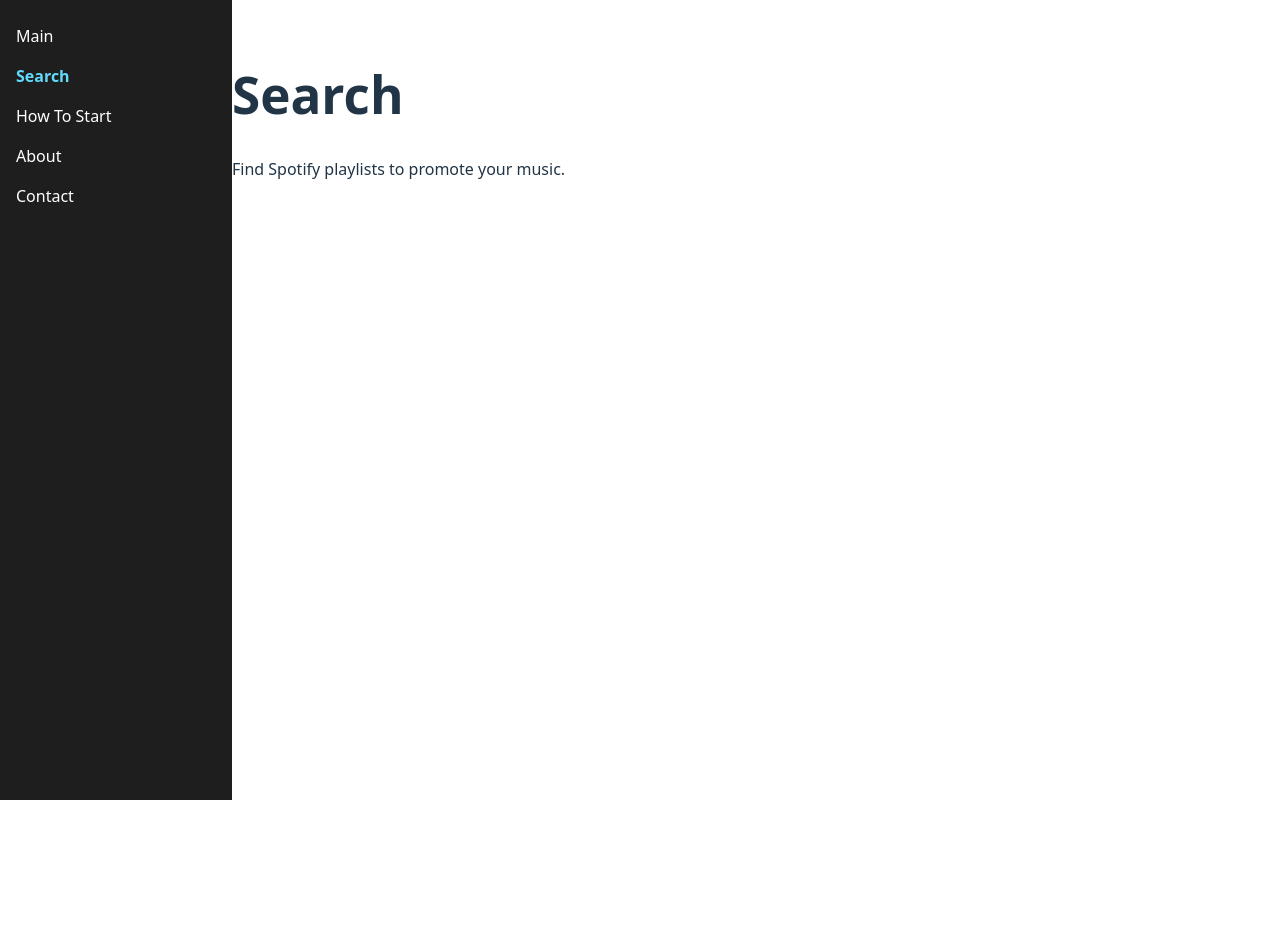
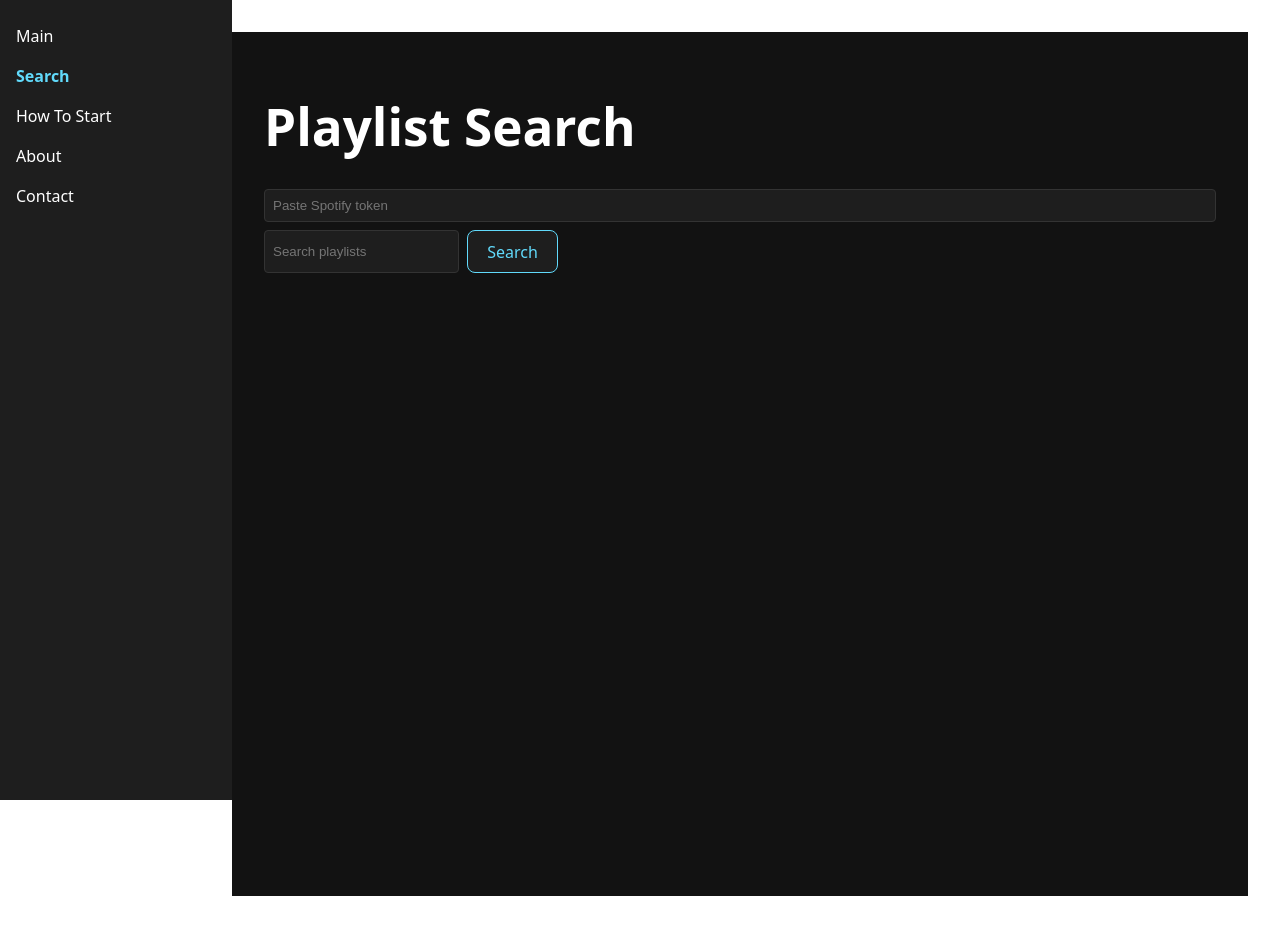
Before and after one commit to LaionFromNight/PlaylistRadar, a React (Vite) app: page /search in a window 1280 px wide. Before the commit the page ends 800 px from the top, so only its background shows below. Built offline with nearby package versions, Linux system fonts and the light colour scheme.

Commit message:
Add SearchPage playlist search

```diff
--- a/src/App.jsx
+++ b/src/App.jsx
@@ -1,7 +1,7 @@
 import React from 'react';
 import { NavLink, Routes, Route } from 'react-router-dom';
 import MainPage from './MainPage.jsx';
-import Search from './Search.jsx';
+import SearchPage from './SearchPage.jsx';
 import HowToStart from './HowToStart.jsx';
 import About from './About.jsx';
 import Contact from './Contact.jsx';
@@ -58,7 +58,7 @@ export default function App() {
       <div className="content">
         <Routes>
           <Route path="/" element={<MainPage />} />
-          <Route path="/search" element={<Search />} />
+          <Route path="/search" element={<SearchPage />} />
           <Route path="/how-to-start" element={<HowToStart />} />
           <Route path="/about" element={<About />} />
           <Route path="/contact" element={<Contact />} />
--- a/src/Search.jsx
+++ /dev/null
@@ -1,10 +0,0 @@
-import React from 'react';
-
-export default function Search() {
-  return (
-    <div>
-      <h1>Search</h1>
-      <p>Find Spotify playlists to promote your music.</p>
-    </div>
-  );
-}
--- /dev/null
+++ b/src/SearchPage.css
@@ -0,0 +1,48 @@
+.search-page {
+  background-color: #121212;
+  color: #ffffff;
+  padding: 2rem;
+  min-height: 100vh;
+}
+
+.search-form {
+  margin-bottom: 1rem;
+  display: flex;
+  flex-direction: column;
+  gap: 0.5rem;
+}
+
+.search-bar {
+  display: flex;
+  gap: 0.5rem;
+}
+
+.search-page input {
+  padding: 0.5rem;
+  border-radius: 4px;
+  border: 1px solid #333;
+  background-color: #1e1e1e;
+  color: #fff;
+}
+
+.search-page button {
+  background-color: #1e1e1e;
+  color: #61dafb;
+  border: 1px solid #61dafb;
+}
+
+.search-page a {
+  color: #61dafb;
+}
+
+.error {
+  color: red;
+}
+
+.results li {
+  margin-bottom: 0.5rem;
+}
+
+.details {
+  color: #ccc;
+}
--- /dev/null
+++ b/src/SearchPage.jsx
@@ -0,0 +1,83 @@
+import React, { useState } from 'react';
+import './SearchPage.css';
+
+export default function SearchPage() {
+  const [token, setToken] = useState('');
+  const [query, setQuery] = useState('');
+  const [playlists, setPlaylists] = useState([]);
+  const [error, setError] = useState('');
+
+  const handleSearch = async (e) => {
+    e.preventDefault();
+    setError('');
+    if (!token) {
+      setError('Token is required');
+      return;
+    }
+    try {
+      const response = await fetch(
+        `https://api.spotify.com/v1/search?q=${encodeURIComponent(query)}&type=playlist&limit=10`,
+        {
+          headers: {
+            Authorization: `Bearer ${token}`,
+          },
+        },
+      );
+      if (!response.ok) {
+        if (response.status === 401) {
+          setError('Invalid or expired token');
+        } else {
+          setError(`Error ${response.status}`);
+        }
+        setPlaylists([]);
+        return;
+      }
+      const data = await response.json();
+      setPlaylists(data.playlists.items || []);
+    } catch (err) {
+      setError('Failed to fetch data');
+      setPlaylists([]);
+    }
+  };
+
+  return (
+    <div className="search-page">
+      <h1>Playlist Search</h1>
+      <form onSubmit={handleSearch} className="search-form">
+        <input
+          type="text"
+          placeholder="Paste Spotify token"
+          value={token}
+          onChange={(e) => setToken(e.target.value)}
+          className="token-input"
+        />
+        <div className="search-bar">
+          <input
+            type="text"
+            placeholder="Search playlists"
+            value={query}
+            onChange={(e) => setQuery(e.target.value)}
+          />
+          <button type="submit">Search</button>
+        </div>
+      </form>
+      {error && <p className="error">{error}</p>}
+      <ul className="results">
+        {playlists.map((pl) => (
+          <li key={pl.id}>
+            <a
+              href={pl.external_urls.spotify}
+              target="_blank"
+              rel="noopener noreferrer"
+            >
+              {pl.name}
+            </a>
+            <span className="details">
+              {' '}– {pl.owner.display_name} ({pl.tracks.total} tracks)
+            </span>
+          </li>
+        ))}
+      </ul>
+    </div>
+  );
+}
```
